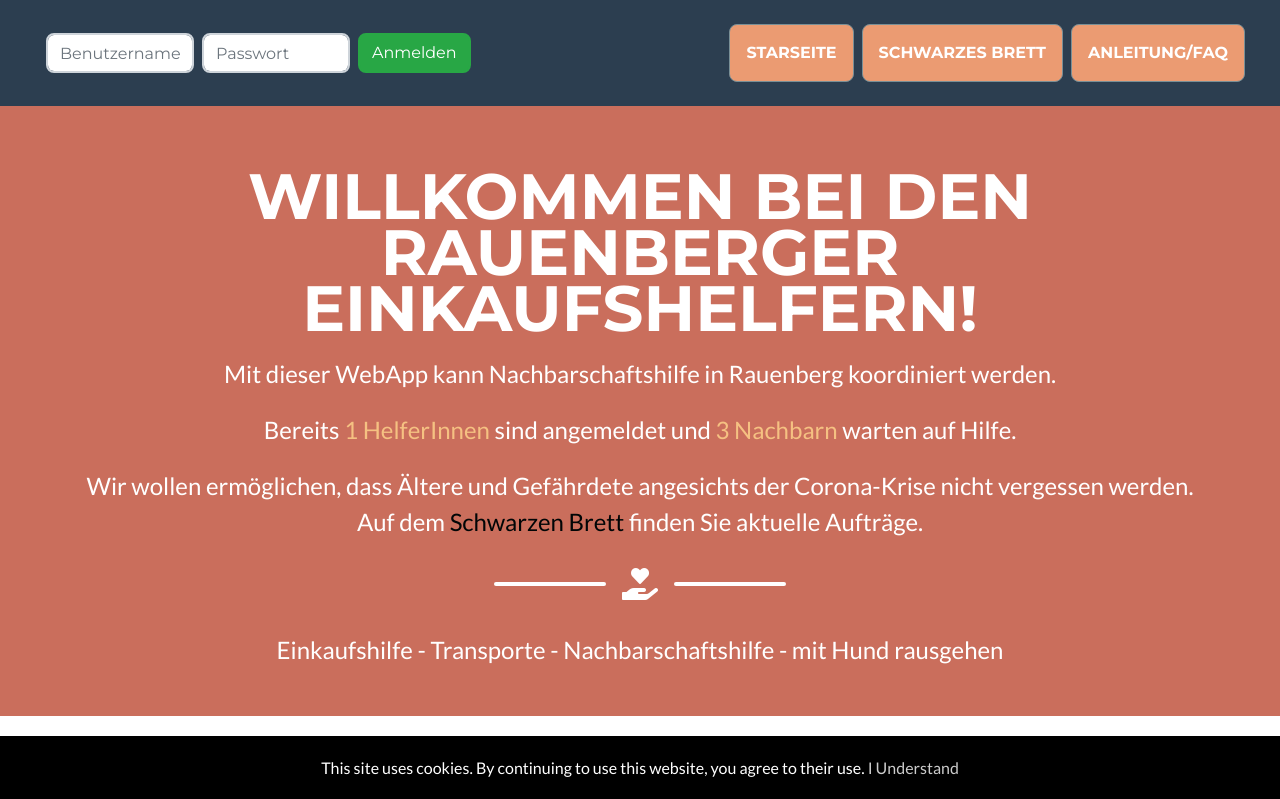
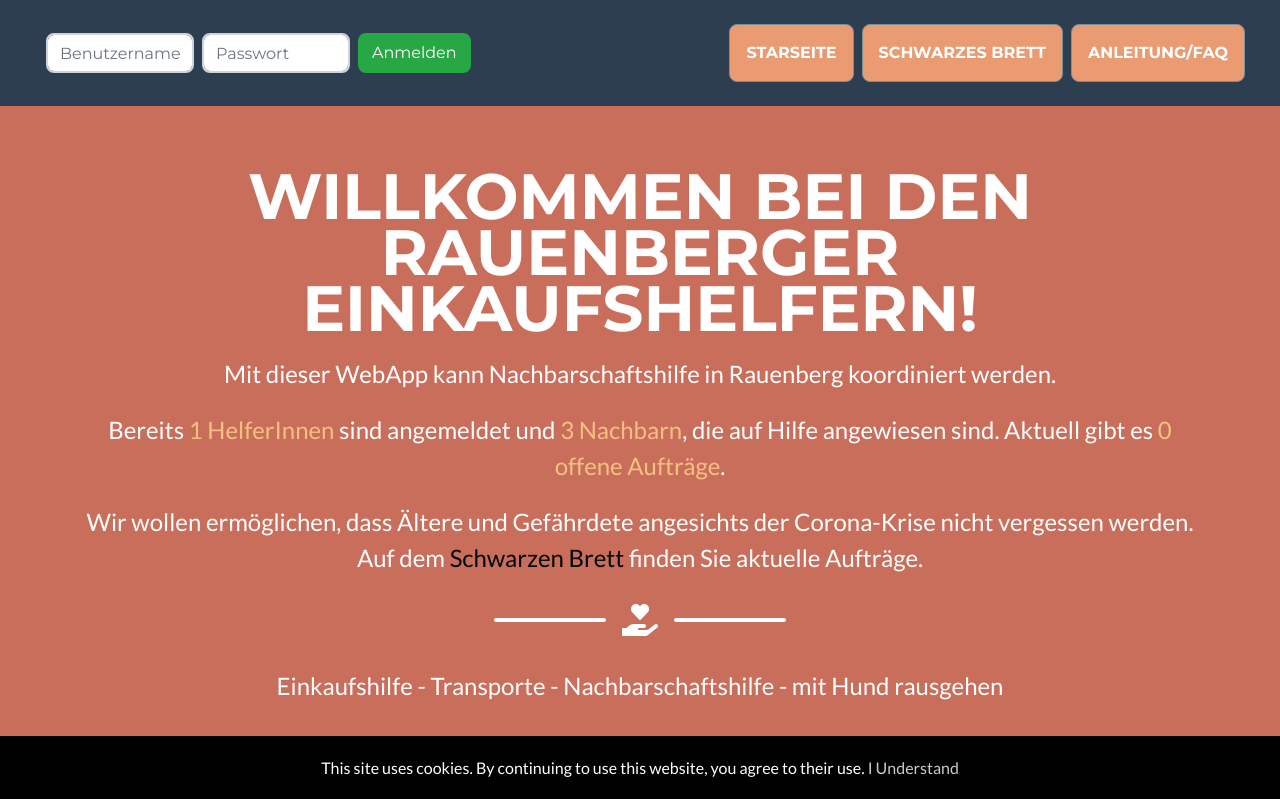
Before and after one commit to SYoy/voluntary_grocery_shopping, a Django app: page / in a window 1280 px wide. Shown: the top 799 px of the page. Run offline with Django 3.2, Linux system fonts and the light colour scheme; data comes from the database, SQL or seed files in the repository; some libraries are stand-ins or nearby versions.

Commit message:
fast fix Text

```diff
--- a/EinkaufsApp/templates/public/start.html
+++ b/EinkaufsApp/templates/public/start.html
@@ -38,12 +38,12 @@
         <div class="d-none d-xl-block" style="margin-top: -2rem;">
           <h1 class="masthead-heading text-uppercase mb-0">Willkommen bei den Rauenberger Einkaufshelfern!</h1>
             <p class="masthead-subheading  mb-0" style="margin-top: 20px">Mit dieser WebApp kann Nachbarschaftshilfe in Rauenberg koordiniert werden.</p>
-            <p class="masthead-subheading  mb-0" style="margin-top: 20px">Bereits <a style="color: #f5c182;"> {{ count_helfer }} HelferInnen</a> sind angemeldet und <a style="color: #f5c182;"> {{ count_Em }} Nachbarn</a> warten auf Hilfe.</p>
+            <p class="masthead-subheading  mb-0" style="margin-top: 20px">Bereits <a style="color: #f5c182;"> {{ count_helfer }} HelferInnen</a> sind angemeldet und <a style="color: #f5c182;"> {{ count_Em }} Nachbarn</a>, die auf Hilfe angewiesen sind. Aktuell gibt es <a style="color: #f5c182;">{{ count_Auftraege }} offene Aufträge</a>.</p>
             <p class="masthead-subheading  mb-0" style="margin-top: 20px">Wir wollen ermöglichen, dass Ältere und Gefährdete angesichts der Corona-Krise nicht vergessen werden. Auf dem <a style="color: rgba(1,5,6,1)" href="{%  url 'public_blackboard' %}">Schwarzen Brett</a> finden Sie aktuelle Aufträge.</p>
         </div>
         <div class="d-xl-none" style="margin-top: -3rem">
           <h1 class="masthead-heading text-uppercase mb-0" style="font-size: xx-large">Willkommen bei den Rauenberger Einkaufshelfern!</h1>
-            <p class="masthead-subheading  mb-0" style="margin-top: 20px">Bereits <a style="color: #f5c182;"> {{ count_helfer }} HelferInnen</a> sind angemeldet und <a style="color: #f5c182;"> {{ count_Em }} Nachbarn</a> warten auf Hilfe.</p>
+            <p class="masthead-subheading  mb-0" style="margin-top: 20px">Bereits <a style="color: #f5c182;"> {{ count_helfer }} HelferInnen</a> sind angemeldet und <a style="color: #f5c182;"> {{ count_Em }} Nachbarn</a>, die auf Hilfe angewiesen sind. Aktuell gibt es <a style="color: #f5c182;">{{ count_Auftraege }} offene Aufträge</a>.</p>
             <p class="masthead-subheading  mb-0" style="margin-top: 20px">Wir wollen ermöglichen, dass Ältere und Gefährdete angesichts der Corona-Krise nicht vergessen werden. Auf dem <a style="color: rgba(1,5,6,1)" href="{%  url 'public_blackboard' %}">Schwarzen Brett</a> finden Sie aktuelle Aufträge.</p>
         </div>
 
--- a/EinkaufsApp/views.py
+++ b/EinkaufsApp/views.py
@@ -33,7 +33,8 @@ logger = logging.getLogger(__name__)
 def start(request):
     query = User.objects.filter(person__group="H")
     query2 = User.objects.filter(person__group="E")
-    return render(request, 'public/start.html', {"count_helfer": len(query), "count_Em": len(query2)})
+    query_auftraege = Einkaufsauftrag.objects.filter(status="aktiv")
+    return render(request, 'public/start.html', {"count_helfer": len(query), "count_Em": len(query2), "count_Auftraege": len(query_auftraege)})
 
 
 ## PUBLIC
```
